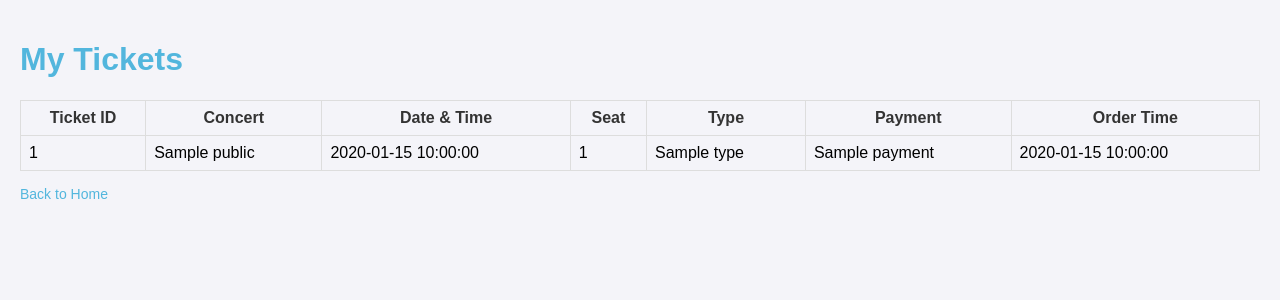
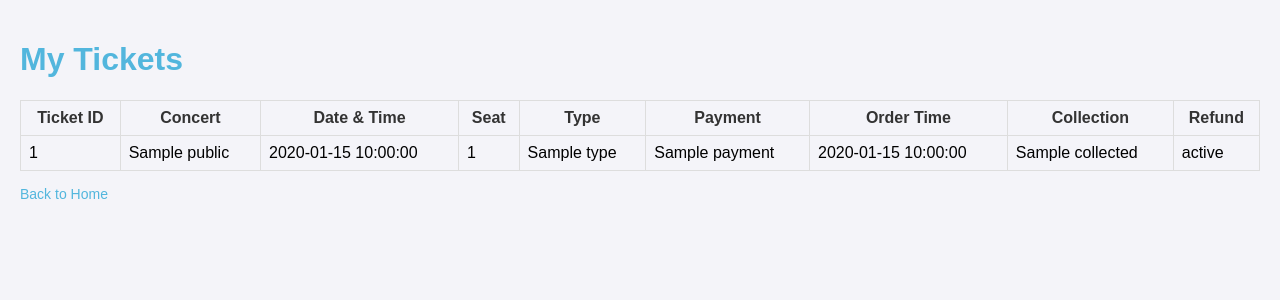
Before and after one commit to awesomePei/113-1-DB-final-project, a Flask app: page /my_ticket in a window 1280 px wide. Shown: the top 300 px of the page. Run offline with Flask 3, Linux system fonts and the light colour scheme; the visitor is signed in with stand-in values (Sample User, id 1); a database or web service that is not in the repository returns one stand-in record (values such as "Sample title"); some libraries are stand-ins or nearby versions.

Commit message:
my ticket change

```diff
--- a/ticketvibe/app.py
+++ b/ticketvibe/app.py
@@ -275,7 +275,7 @@ def my_ticket():
 
     user_id = session['user_id']
     query = '''
-        SELECT t."ticketID", t."seatID", t.type, t.payment, t.order_time, c.name AS concert_name, c."time" AS concert_time
+        SELECT t."ticketID", t."seatID", t.type, t.payment, t.order_time, t.collected, t.refund_status, c.name AS concert_name, c."time" AS concert_time
         FROM public."TICKET" t
         JOIN public."CONCERT" c ON t.concert_name = c.name AND t.concert_time = c."time"
         WHERE t."userID" = %s
--- a/ticketvibe/db.py
+++ b/ticketvibe/db.py
@@ -3,9 +3,9 @@ from psycopg2.extras import RealDictCursor
 
 def get_connection():
     return psycopg2.connect(
-        dbname="DB Final",
-        user="postgres",
-        password="0000",
+        dbname="ticketvibe",
+        user="",
+        password="",
         host="localhost",
         port="5432"
     )
--- a/ticketvibe/templates/my_ticket.html
+++ b/ticketvibe/templates/my_ticket.html
@@ -61,6 +61,8 @@
                     <th>Type</th>
                     <th>Payment</th>
                     <th>Order Time</th>
+                    <th>Collection</th>
+                    <th>Refund</th>
                 </tr>
             </thead>
             <tbody>
@@ -73,6 +75,8 @@
                         <td>{{ ticket.type }}</td>
                         <td>{{ ticket.payment }}</td>
                         <td>{{ ticket.order_time }}</td>
+                        <td>{{ ticket.collected }}</td>
+                        <td>{{ ticket.refund_status }}</td>
                     </tr>
                 {% endfor %}
             </tbody>
```
